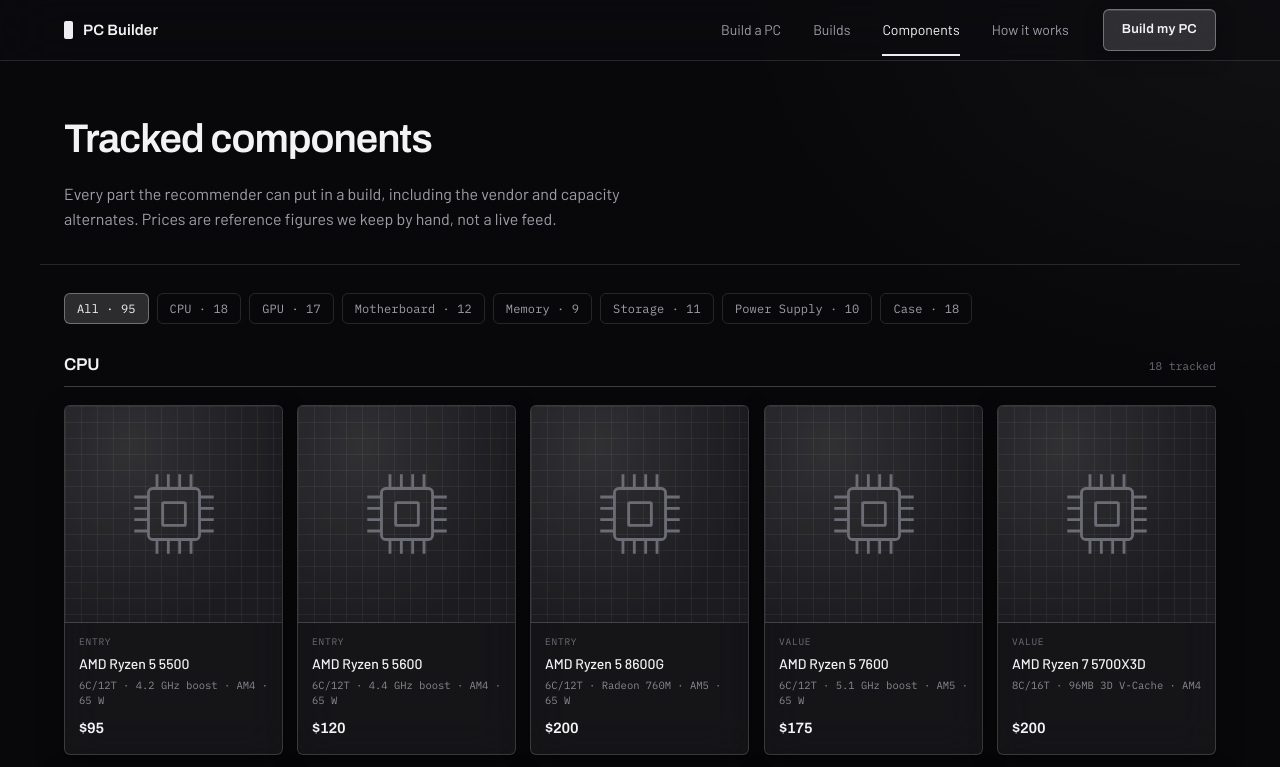
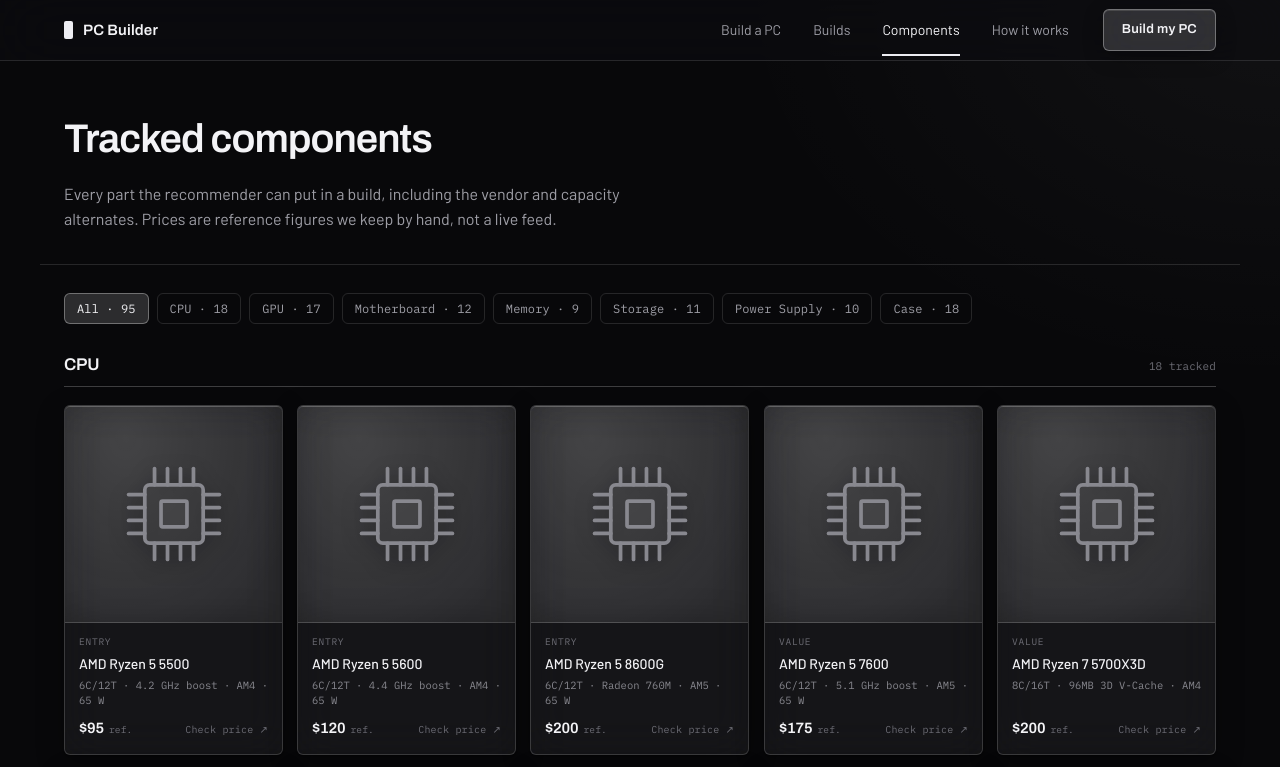
Before and after one commit to SorenUPP/Overclocked, a Next.js app: page /components in a window 1280 px wide. Shown: the top 767 px of the page. Built offline with nearby package versions, Linux system fonts and the light colour scheme.

Commit message:
fix: guide users to live prices, true frosted-glass part tiles

```diff
--- a/src/components/builds/BuildsGrid.js
+++ b/src/components/builds/BuildsGrid.js
@@ -121,7 +121,7 @@
                 </Part>
                 <Total>
                   <span>Reference total</span>
-                  <span>{money(partsTotal(b.parts))}</span>
+                  <span>{money(partsTotal(b.parts))} · see prices inside</span>
                 </Total>
               </Body>
             </Card>
--- a/src/components/components/ComponentList.js
+++ b/src/components/components/ComponentList.js
@@ -6,6 +6,7 @@
 import { PartImage, ImageLightbox, useImagePreview } from '@/components/ui/PartImage';
 import { allComponents } from '@/lib/data';
 import { money } from '@/lib/recommend';
+import { retailerSearchUrl } from '@/lib/retailer';
 
 const CATEGORY_ORDER = [
   'CPU',
@@ -155,12 +156,44 @@
   flex: 1;
 `;
 
-const Price = styled.div`
+const PriceRow = styled.div`
+  display: flex;
+  align-items: baseline;
+  justify-content: space-between;
+  gap: 8px;
+  margin-top: 4px;
+`;
+
+const Price = styled.span`
   font-family: ${({ theme }) => theme.fonts.heading};
   font-size: 15px;
   font-weight: 600;
   letter-spacing: -0.01em;
-  margin-top: 4px;
+
+  &::after {
+    content: 'ref.';
+    font-family: ${({ theme }) => theme.fonts.mono};
+    font-size: 9.5px;
+    font-weight: 400;
+    letter-spacing: 0.02em;
+    color: ${({ theme }) => theme.colors.textFaint};
+    margin-left: 5px;
+  }
+`;
+
+const CheckPrice = styled.a`
+  flex: none;
+  font-family: ${({ theme }) => theme.fonts.mono};
+  font-size: 10px;
+  letter-spacing: 0.02em;
+  color: ${({ theme }) => theme.colors.textFaint};
+  transition: color ${({ theme }) => theme.motion.base};
+
+  &:hover {
+    color: ${({ theme }) => theme.colors.text};
+    text-decoration: underline;
+    text-decoration-color: ${({ theme }) => theme.colors.borderStrong};
+  }
 `;
 
 export default function ComponentList() {
@@ -204,7 +237,16 @@
                     {p.brand} {p.name}
                   </Name>
                   <Specs>{p.specs}</Specs>
-                  <Price>{money(p.price)}</Price>
+                  <PriceRow>
+                    <Price>{money(p.price)}</Price>
+                    <CheckPrice
+                      href={retailerSearchUrl(p)}
+                      target="_blank"
+                      rel="noopener noreferrer"
+                    >
+                      Check price ↗
+                    </CheckPrice>
+                  </PriceRow>
                 </CardBody>
               </Card>
             ))}
--- a/src/components/ui/PartImage.js
+++ b/src/components/ui/PartImage.js
@@ -15,6 +15,7 @@
 
 import { useEffect, useState } from 'react';
 import styled, { keyframes } from 'styled-components';
+import { glass as glassChrome } from '@/components/ui/primitives';
 
 /** Stroke-based schematic per category. Pure geometry, no photography. */
 function CategoryGlyph({ category }) {
@@ -49,13 +50,12 @@
       return (
         <g>
           <rect x="3" y="3" width="26" height="26" rx="1.5" />
-          <rect x="6.5" y="6.5" width="9" height="9" rx="0.5" />
-          <line x1="19" y1="6.5" x2="26" y2="6.5" />
-          <line x1="19" y1="9.5" x2="26" y2="9.5" />
-          <line x1="19" y1="12.5" x2="26" y2="12.5" />
-          <line x1="19" y1="15.5" x2="26" y2="15.5" />
-          <rect x="6.5" y="19.5" width="19.5" height="3.5" />
-          <line x1="6.5" y1="25.5" x2="16" y2="25.5" />
+          <rect x="7" y="7" width="9" height="9" rx="0.5" />
+          <circle cx="7.5" cy="7.5" r="0.6" style={{ fill: 'currentColor', stroke: 'none' }} />
+          {[20, 22.5, 25].map((x) => (
+            <line key={x} x1={x} y1="6" x2={x} y2="17" />
+          ))}
+          <rect x="6.5" y="21" width="19.5" height="3" rx="0.5" />
         </g>
       );
     case 'Memory':
@@ -72,7 +72,7 @@
       return (
         <g>
           <rect x="4" y="10" width="24" height="12" rx="1.5" />
-          <circle cx="9.5" cy="16" r="1.4" fill="currentColor" stroke="none" />
+          <circle cx="9.5" cy="16" r="1.4" style={{ fill: 'currentColor', stroke: 'none' }} />
           <line x1="14" y1="16" x2="24.5" y2="16" />
           <line x1="4" y1="14.5" x2="8" y2="14.5" />
           <line x1="4" y1="17.5" x2="8" y2="17.5" />
@@ -83,7 +83,7 @@
         <g>
           <rect x="4" y="6" width="24" height="20" rx="1.5" />
           <circle cx="16" cy="16" r="6" />
-          <circle cx="16" cy="16" r="1.3" fill="currentColor" stroke="none" />
+          <circle cx="16" cy="16" r="1.3" style={{ fill: 'currentColor', stroke: 'none' }} />
           <line x1="16" y1="10" x2="16" y2="11.6" />
           <line x1="16" y1="20.4" x2="16" y2="22" />
           <line x1="10" y1="16" x2="11.6" y2="16" />
@@ -96,7 +96,7 @@
         <g>
           <rect x="8" y="2" width="16" height="28" rx="1.5" />
           <line x1="8" y1="9" x2="24" y2="9" />
-          <circle cx="12" cy="5.5" r="1" fill="currentColor" stroke="none" />
+          <circle cx="12" cy="5.5" r="1" style={{ fill: 'currentColor', stroke: 'none' }} />
           {[13, 16, 19, 22, 25].map((y) => (
             <line key={y} x1="11" y1={y} x2="21" y2={y} />
           ))}
@@ -105,6 +105,12 @@
   }
 }
 
+/**
+ * A true frosted-glass tile — blurs whatever sits behind it rather than
+ * painting a flat, opaque panel, matching `glassCard` elsewhere on the site.
+ * `$flush` drops the tile's own border/radius when a parent card already
+ * draws one (the tile just fills the card's top edge instead of doubling up).
+ */
 const Tile = styled.button`
   all: unset;
   box-sizing: border-box;
@@ -119,26 +125,30 @@
     $flush ? 'none' : `1px solid ${theme.colors.glassBorder}`};
   border-bottom: ${({ $flush, theme }) =>
     $flush ? `1px solid ${theme.colors.border}` : undefined};
-  background:
-    radial-gradient(120% 140% at 30% 20%, rgba(255, 255, 255, 0.09), transparent 60%),
-    ${({ theme }) => theme.colors.surfaceRaised};
-  background-image:
-    linear-gradient(rgba(255, 255, 255, 0.05) 1px, transparent 1px),
-    linear-gradient(90deg, rgba(255, 255, 255, 0.05) 1px, transparent 1px),
-    radial-gradient(120% 140% at 30% 20%, rgba(255, 255, 255, 0.09), transparent 60%);
-  background-size:
-    16px 16px,
-    16px 16px,
-    100% 100%;
+  background: radial-gradient(
+      130% 160% at 28% 15%,
+      rgba(255, 255, 255, 0.1),
+      transparent 65%
+    ),
+    ${({ theme }) => theme.colors.glass};
+  backdrop-filter: ${({ theme }) => theme.blur};
+  -webkit-backdrop-filter: ${({ theme }) => theme.blur};
+  box-shadow: inset 0 1px 0 ${({ theme }) => theme.colors.glassHighlight};
   transition:
     transform ${({ theme }) => theme.motion.base},
+    background ${({ theme }) => theme.motion.base},
     border-color ${({ theme }) => theme.motion.base},
     box-shadow ${({ theme }) => theme.motion.base};
 
   &:hover,
   &:focus-visible {
+    background: radial-gradient(
+        130% 160% at 28% 15%,
+        rgba(255, 255, 255, 0.14),
+        transparent 65%
+      ),
+      ${({ theme }) => theme.colors.glassHover};
     border-color: ${({ theme }) => theme.colors.glassBorderStrong};
-    box-shadow: inset 0 1px 0 ${({ theme }) => theme.colors.glassHighlight};
   }
 
   &:hover svg,
@@ -171,12 +181,15 @@
     top: 50%;
     left: 50%;
     transform: translate(-50%, -50%);
-    width: 42%;
-    height: 42%;
-    color: ${({ theme }) => theme.colors.textFaint};
-    fill: none;
+    width: 48%;
+    height: 48%;
+    color: ${({ theme }) => theme.colors.textDim};
+    fill: rgba(255, 255, 255, 0.045);
     stroke: currentColor;
-    stroke-width: 1;
+    stroke-width: 1.15;
+    stroke-linecap: round;
+    stroke-linejoin: round;
+    filter: drop-shadow(0 6px 10px rgba(0, 0, 0, 0.4));
     transition:
       color ${({ theme }) => theme.motion.base},
       transform ${({ theme }) => theme.motion.base};
@@ -256,8 +269,9 @@
 
 const Frame = styled.div`
   position: relative;
-  background: ${({ theme }) => theme.colors.surface};
-  border: 1px solid ${({ theme }) => theme.colors.glassBorderStrong};
+  border: 1px solid;
+  ${glassChrome}
+  border-color: ${({ theme }) => theme.colors.glassBorderStrong};
   border-radius: ${({ theme }) => theme.radius};
   box-shadow: ${({ theme }) => theme.shadowLift};
   width: min(420px, 100%);
@@ -267,9 +281,14 @@
 const FrameImage = styled.div`
   position: relative;
   aspect-ratio: 4 / 3;
-  background:
-    radial-gradient(120% 140% at 30% 20%, rgba(255, 255, 255, 0.1), transparent 60%),
-    ${({ theme }) => theme.colors.surfaceRaised};
+  background: radial-gradient(
+      130% 160% at 28% 15%,
+      rgba(255, 255, 255, 0.1),
+      transparent 65%
+    ),
+    ${({ theme }) => theme.colors.glass};
+  backdrop-filter: ${({ theme }) => theme.blur};
+  -webkit-backdrop-filter: ${({ theme }) => theme.blur};
   border-bottom: 1px solid ${({ theme }) => theme.colors.border};
 
   img {
@@ -285,12 +304,15 @@
     top: 50%;
     left: 50%;
     transform: translate(-50%, -50%);
-    width: 34%;
-    height: 34%;
+    width: 40%;
+    height: 40%;
     color: ${({ theme }) => theme.colors.textDim};
-    fill: none;
+    fill: rgba(255, 255, 255, 0.045);
     stroke: currentColor;
-    stroke-width: 0.9;
+    stroke-width: 1;
+    stroke-linecap: round;
+    stroke-linejoin: round;
+    filter: drop-shadow(0 6px 10px rgba(0, 0, 0, 0.4));
   }
 `;
 
--- /dev/null
+++ b/src/lib/retailer.js
@@ -0,0 +1,10 @@
+/**
+ * There's no live pricing feed (see ProjectInstructions.md) — reference prices
+ * in the data are kept by hand and drift from the market between updates.
+ * Rather than presenting a stale figure as current, every price in the UI
+ * pairs with a link to an actual, live price search.
+ */
+export function retailerSearchUrl(part) {
+  const q = encodeURIComponent(`${part.brand} ${part.name}`.trim());
+  return `https://www.google.com/search?q=${q}+price`;
+}
--- a/src/styles/GlobalStyle.js
+++ b/src/styles/GlobalStyle.js
@@ -7,6 +7,10 @@
   *::before,
   *::after {
     box-sizing: border-box;
+  }
+
+  html {
+    color-scheme: dark;
   }
 
   html,
```
Also changed, not shown: src/components/result/ComponentsGrid.js (+13 -7 lines).
